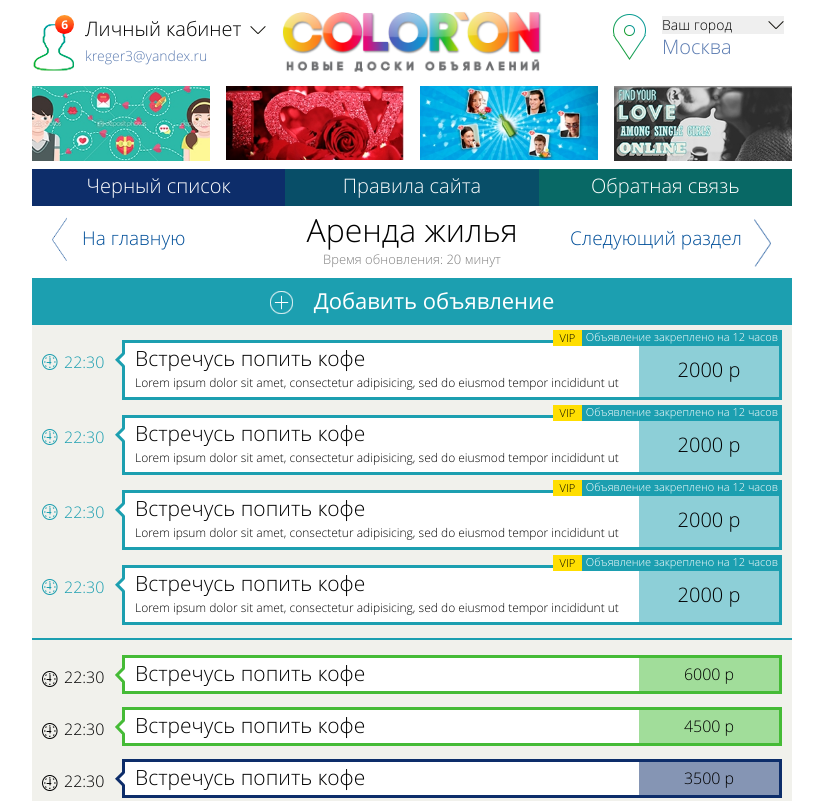
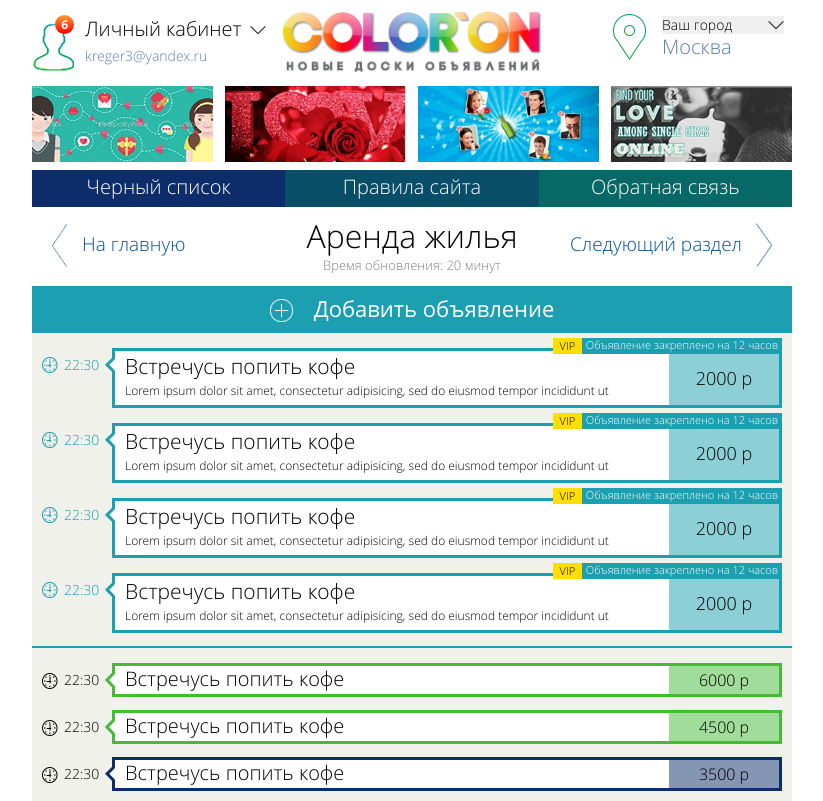
Before and after one commit to ksenya-torkova/coloron, a plain HTML site: page rent.html in a window 1280 px wide. Shown: the top 801 px of the page, without its empty margins (228-1051 px from the left). Drawn offline with Linux system fonts and the light colour scheme.

Commit message:
unreadable

```diff
--- a/css/style.css
+++ b/css/style.css
@@ -851,7 +851,7 @@ ul {
   justify-content: space-between;
 }
 .banners__wrapper {
-  width: 178px;
+  width: 181px;
   text-align: center;
 }
 .banners__wrapper a {
@@ -862,7 +862,7 @@ ul {
     width: 50%;
   }
   .banners__wrapper img {
-    width: 178px;
+    width: 181px;
   }
 }
 @media (max-width: 600px) {
@@ -888,6 +888,7 @@ ul {
 }
 .main-links {
   margin-top: 0;
+  margin-bottom: 5px;
 }
 .main-links__list {
   display: flex;
@@ -1644,7 +1645,7 @@ input[type="checkbox"]:checked + .account-content__label::before {
   flex-wrap: wrap;
   flex-shrink: 0;
   justify-content: space-between;
-  margin-bottom: 10px;
+  margin-bottom: 12px;
 }
 .site-section__link {
   font-size: 19px;
@@ -1677,10 +1678,10 @@ input[type="checkbox"]:checked + .account-content__label::before {
 .site-section__link--next::before {
   position: absolute;
   content: "";
-  width: 18px;
-  height: 48px;
+  width: 16px;
+  height: 44px;
   right: 0;
-  top: -7px;
+  top: -9px;
   background-image: url(../img/slider-control-next.png);
   background-repeat: no-repeat;
   background-position: 0 0;
@@ -1820,12 +1821,12 @@ input[type="checkbox"]:checked + .account-content__label::before {
   position: relative;
 }
 .notice__time {
-  font-size: 16px;
+  font-size: 14px;
   position: relative;
-  width: 60px;
+  width: 50px;
   padding-left: 22px;
   margin-right: 20px;
-  margin-top: 12px;
+  margin-top: 8px;
 }
 .notice__time::before {
   position: absolute;
@@ -1835,12 +1836,12 @@ input[type="checkbox"]:checked + .account-content__label::before {
   background-image: url(../img/sprite.png);
   background-repeat: no-repeat;
   left: 0;
-  top: 2px;
+  top: 1px;
 }
 .notice__wrapper {
   background-color: #fff;
   position: relative;
-  width: calc(100% - 60px - 20px);
+  width: calc(100% - 50px - 20px);
   display: flex;
   flex-wrap: wrap;
   flex-shrink: 0;
@@ -1850,7 +1851,7 @@ input[type="checkbox"]:checked + .account-content__label::before {
   content: "";
   width: 10px;
   height: 14px;
-  top: 10px;
+  top: 7px;
   left: -10px;
   background-image: url(../img/sprite.png);
   background-repeat: no-repeat;
@@ -1858,7 +1859,7 @@ input[type="checkbox"]:checked + .account-content__label::before {
 .notice__text-content {
   color: #000;
   font-size: 20px;
-  width: calc(100% - 140px);
+  width: calc(100% - 110px);
   padding: 3px 5px 5px 10px;
 }
 .notice__text-content h2 {
@@ -1876,14 +1877,14 @@ input[type="checkbox"]:checked + .account-content__label::before {
 }
 .notice__author {
   margin-left: auto;
-  width: 140px;
+  width: 110px;
   text-align: center;
   display: flex;
   flex-wrap: wrap;
   flex-shrink: 0;
   align-items: center;
   justify-content: center;
-  font-size: 20px;
+  font-size: 18px;
 }
 .notice__fixed-label {
   position: absolute;
@@ -1900,6 +1901,9 @@ input[type="checkbox"]:checked + .account-content__label::before {
   height: 16px;
   padding-left: 4px;
   padding-right: 4px;
+}
+.notice--small .notice__time {
+  margin-top: 8px;
 }
 .notice--small .notice__time::before {
   position: absolute;
@@ -1910,7 +1914,7 @@ input[type="checkbox"]:checked + .account-content__label::before {
   background-repeat: no-repeat;
   background-position: -808px -50px;
   left: 0;
-  top: 4px;
+  top: 2px;
 }
 .notice--small .notice-wrapper::before {
   top: 18px;
@@ -1919,7 +1923,9 @@ input[type="checkbox"]:checked + .account-content__label::before {
   padding-top: 3px;
 }
 .notice--small .notice__text-content h2 {
-  font-size: 21px;
+  font-size: 20px;
+  line-height: 20px;
+  margin-top: 0;
   margin-bottom: 0;
 }
 .notice--small .notice__author {
```
